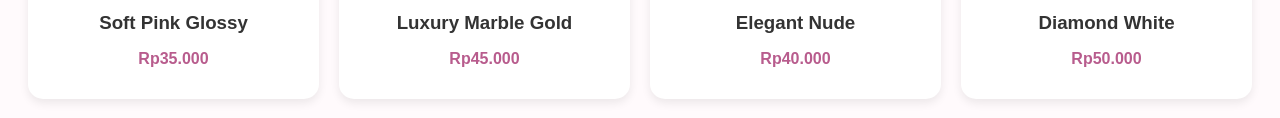
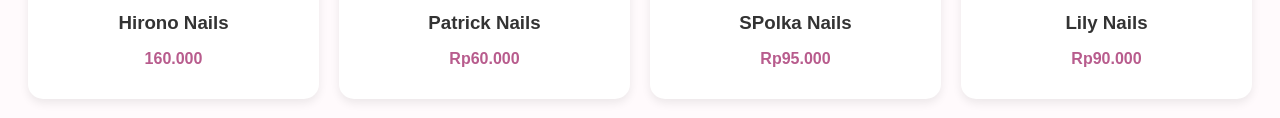
Before and after one commit to ameisyea/pressonnailse, a plain HTML site: page index.html in a window 1280 px wide. Shown: the part 815-933 px from the top of the page. Drawn offline with Linux system fonts and the light colour scheme.

Commit message:
mengubah nama dan gambar katalog

```diff
--- a/index.html
+++ b/index.html
@@ -21,27 +21,27 @@
 
     <div class="product-container">
       <div class="product-card">
-        <img src="https://images.unsplash.com/photo-1604654894610-df63bc536371" alt="Nail 1">
-        <h3>Soft Pink Glossy</h3>
-        <p>Rp35.000</p>
+        <img src="https://res.cloudinary.com/dgjsxxqvq/image/upload/v1778738970/WhatsApp_Image_2026-05-14_at_13.08.00_ufpuax.jpg">
+        <h3>Hirono Nails</h3>
+        <p>160.000</p>
       </div>
 
       <div class="product-card">
-        <img src="https://images.unsplash.com/photo-1610992015732-2449b76344bc" alt="Nail 2">
-        <h3>Luxury Marble Gold</h3>
-        <p>Rp45.000</p>
+        <img src="https://res.cloudinary.com/dgjsxxqvq/image/upload/v1778739092/WhatsApp_Image_2026-05-14_at_13.06.34_pfmixj.jpg">
+        <h3>Patrick Nails</h3>
+        <p>Rp60.000</p>
       </div>
 
       <div class="product-card">
-        <img src="https://images.unsplash.com/photo-1522335789203-aabd1fc54bc9" alt="Nail 3">
-        <h3>Elegant Nude</h3>
-        <p>Rp40.000</p>
+        <img src="https://res.cloudinary.com/dgjsxxqvq/image/upload/v1778739103/WhatsApp_Image_2026-05-14_at_13.06.35_ch33v3.jpg">
+        <h3>SPolka Nails</h3>
+        <p>Rp95.000</p>
       </div>
 
       <div class="product-card">
-        <img src="https://images.unsplash.com/photo-1512496015851-a90fb38ba796" alt="Nail 4">
-        <h3>Diamond White</h3>
-        <p>Rp50.000</p>
+        <img src="https://res.cloudinary.com/dgjsxxqvq/image/upload/v1778739079/WhatsApp_Image_2026-05-14_at_13.07.59_w14xqf.jpg">
+        <h3>Lily Nails</h3>
+        <p>Rp90.000</p>
       </div>
     </div>
   </section>
@@ -53,7 +53,7 @@
 
     <div class="ig-box">
       <iframe
-        src="https://www.instagram.com/instagram/embed"
+        src="https://www.instagram.com/p/DWkhKV0gXjY/embed"
         width="400"
         height="480"
         frameborder="0"
```
